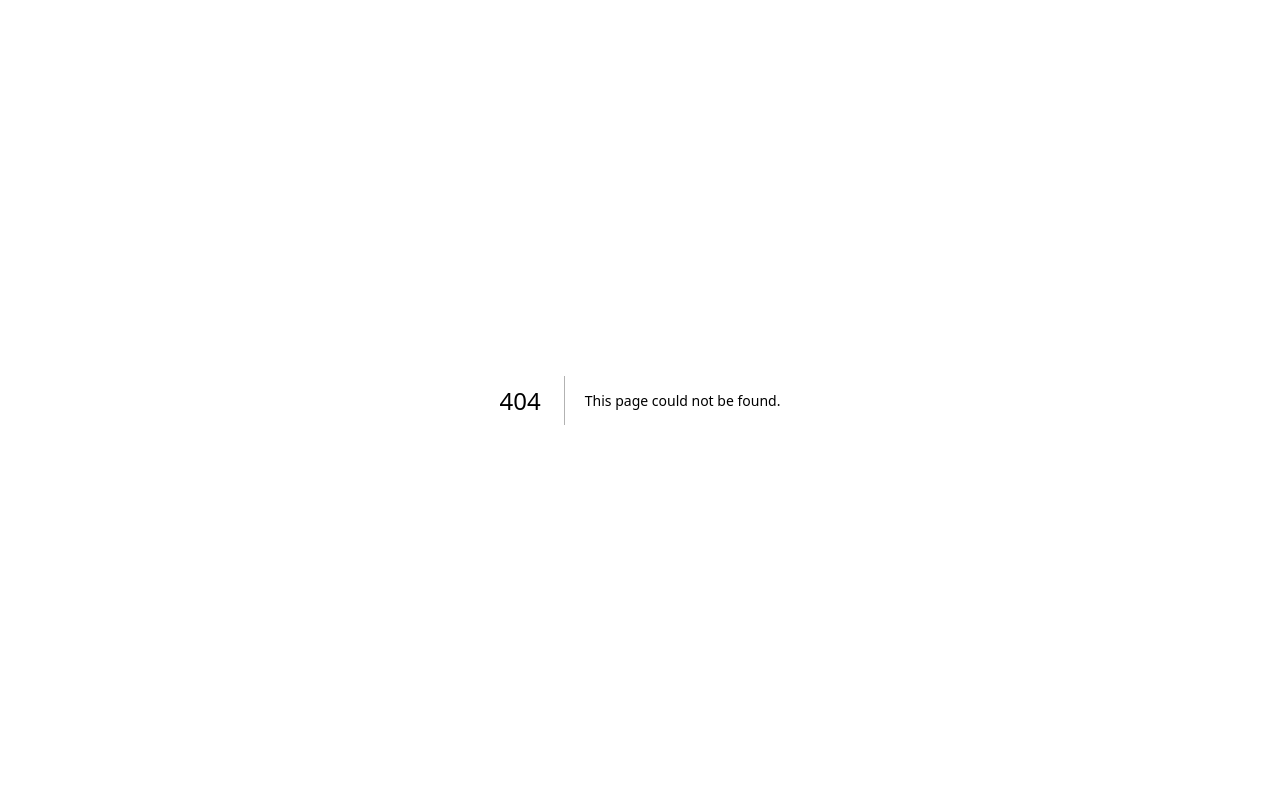
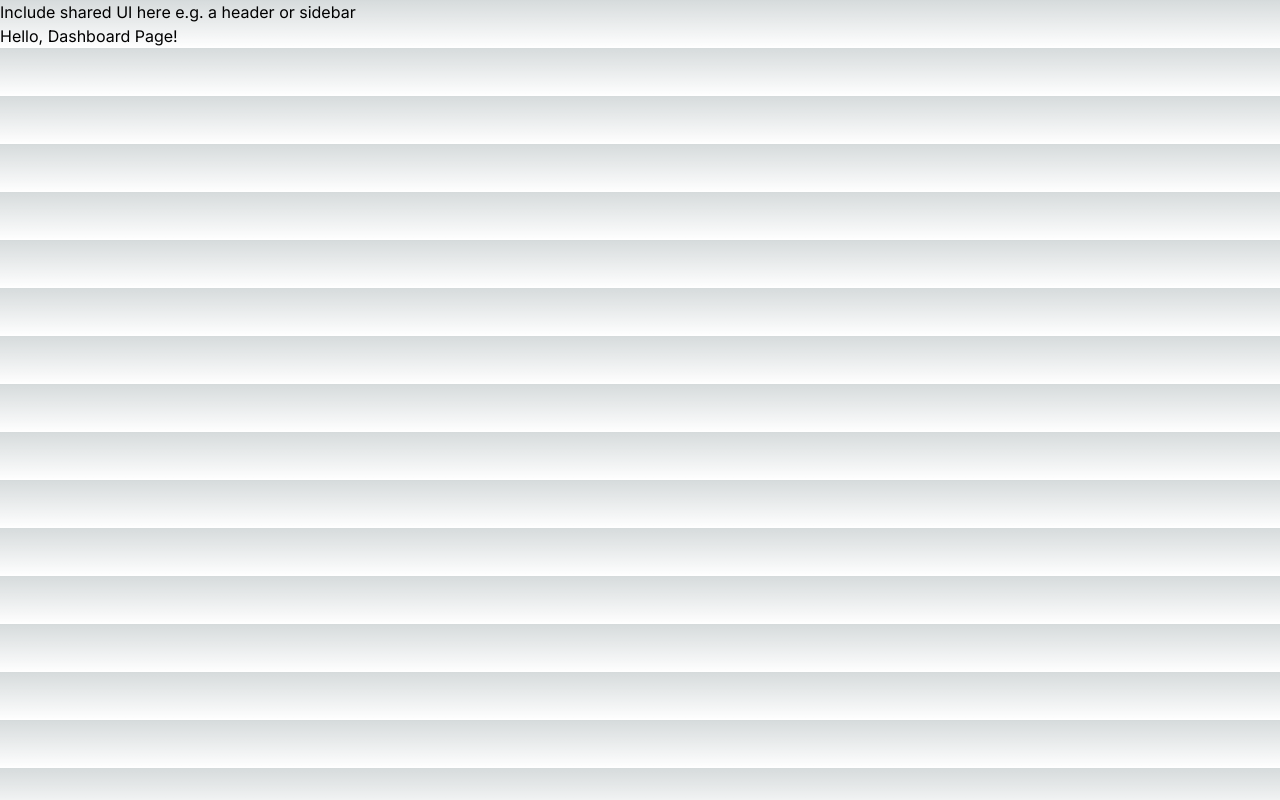
Before and after one commit to IrinaButyugova/next-app, a Next.js app: page /dashboard in a window 1280 px wide. Before the commit this address had no page. Built offline with nearby package versions, Linux system fonts and the light colour scheme.

Commit message:
Pages and layouts

```diff
--- /dev/null
+++ b/src/app/dashboard/layout.tsx
@@ -0,0 +1,14 @@
+export default function DashboardLayout({
+    children, // will be a page or nested layout
+  }: {
+    children: React.ReactNode
+  }) {
+    return (
+      <section>
+        <h3>Include shared UI here e.g. a header or sidebar</h3>
+        <nav></nav>
+
+        {children}
+      </section>
+    )
+  }
--- /dev/null
+++ b/src/app/dashboard/page.tsx
@@ -0,0 +1,3 @@
+export default function Page() {
+    return <h1>Hello, Dashboard Page!</h1>
+  }
--- /dev/null
+++ b/src/app/dashboard/settings/page.tsx
@@ -0,0 +1,3 @@
+export default function Page() {
+    return <h1>Hello, Settings Page!</h1>
+  }
--- a/src/app/page.tsx
+++ b/src/app/page.tsx
@@ -1,4 +1,9 @@
+import { Metadata } from "next";
 import Image from "next/image";
+
+export const metadata: Metadata = {
+  title: 'Next.js',
+}
 
 export default function Home() {
   return (
```
